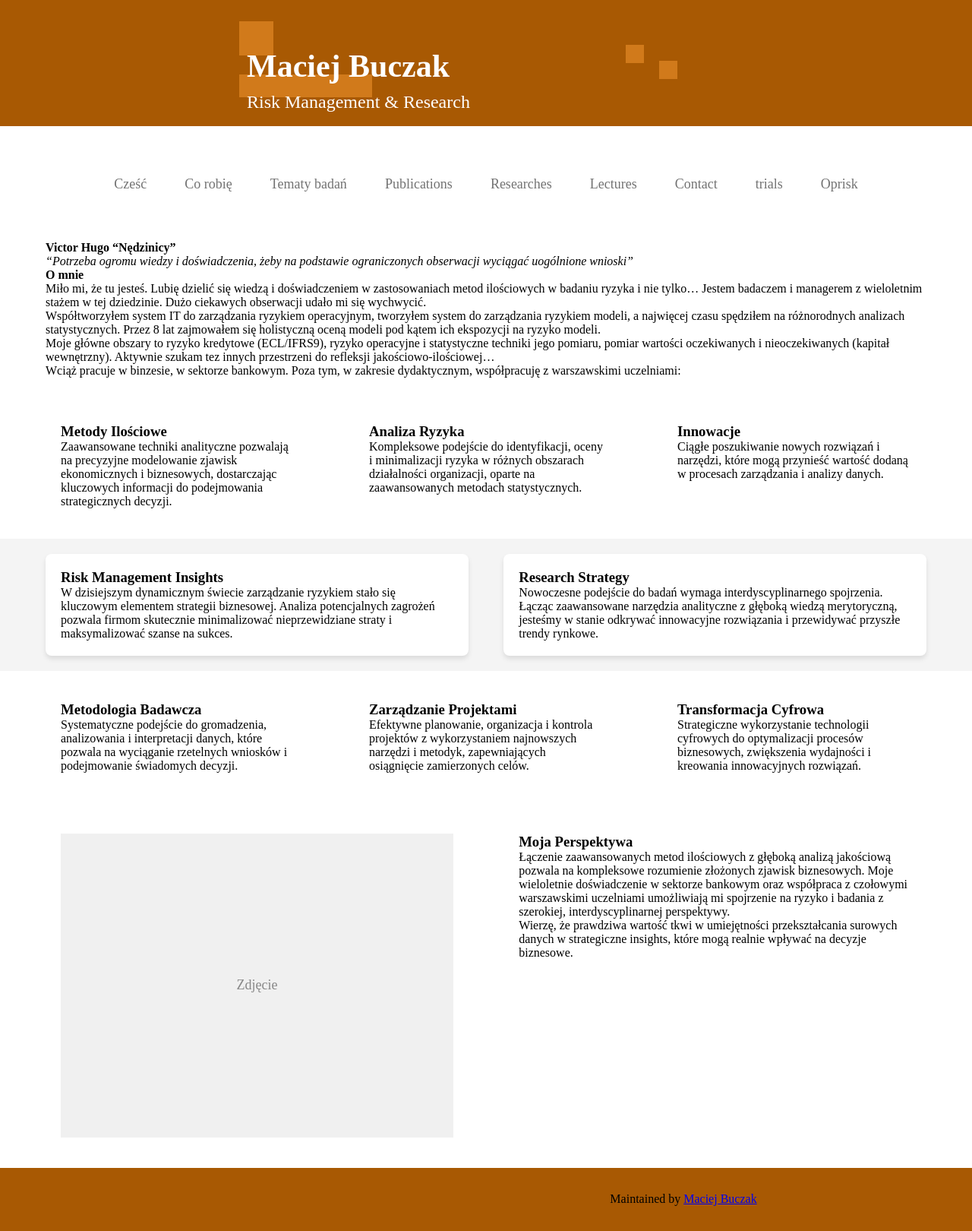
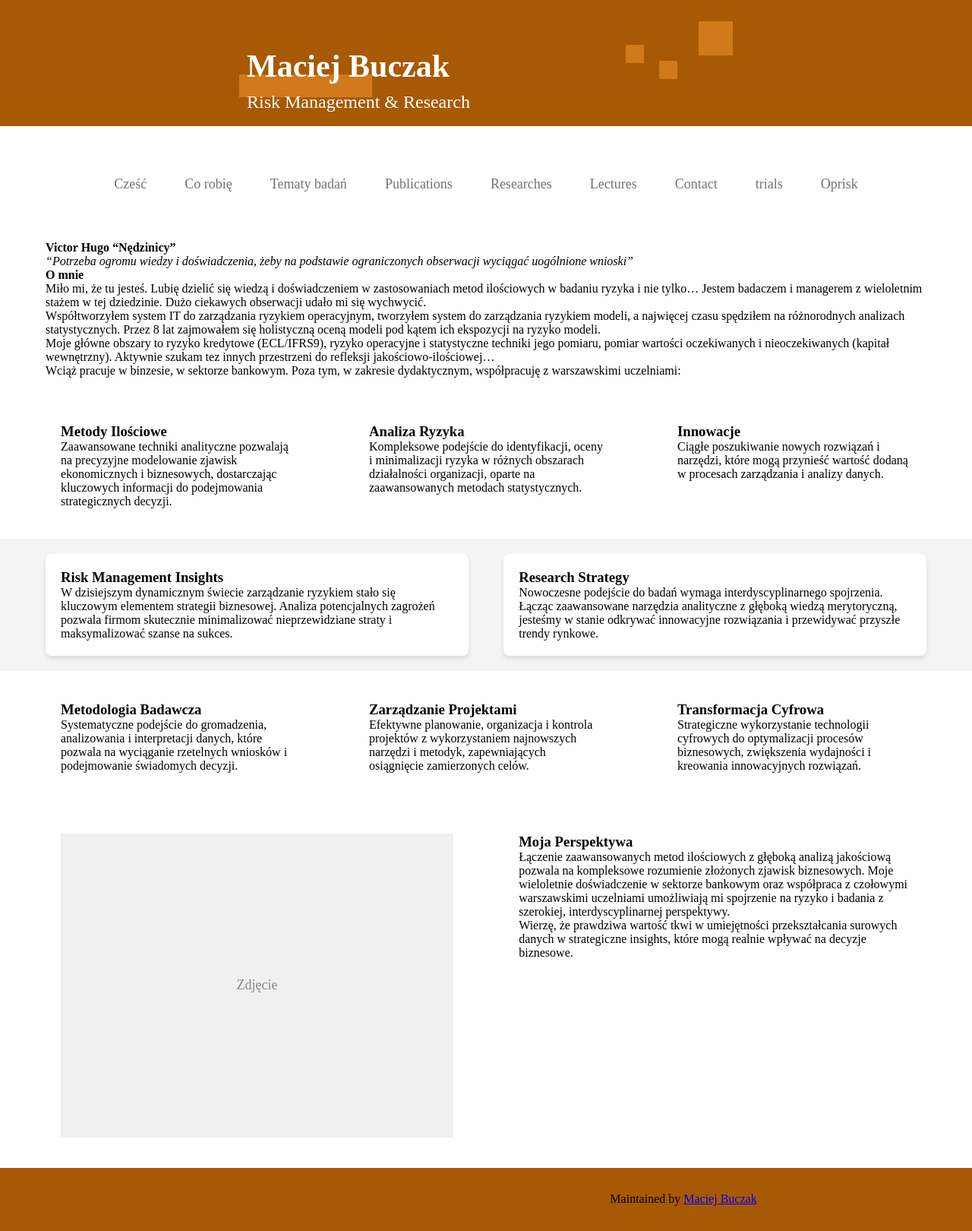
Before and after one commit to MaciejBuczak/risk-research, a Jekyll site: the page built from index.md, in a window 1280 px wide. Shown: the whole page at 76% size. Built offline with Jekyll 4.4.1, drawn with Linux system fonts in a browser that asks for light colours.

Commit message:
Update default.html

```diff
--- a/_layouts/default.html
+++ b/_layouts/default.html
@@ -123,7 +123,7 @@
       background-color: #d17a1b;
       position: absolute;
       top: 0;
-      right: 10;
+      right: 0;
     }
 
     /* Nowe niebieskie kwadraty w kontenerze title-square-container */
```
